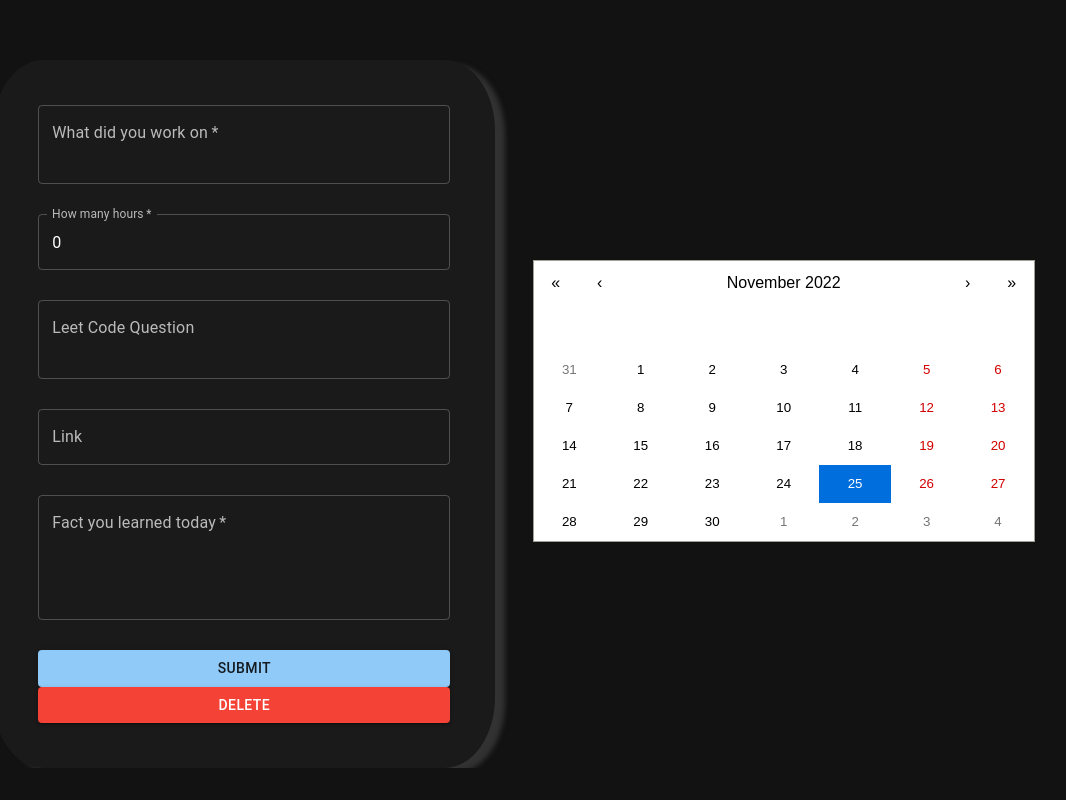
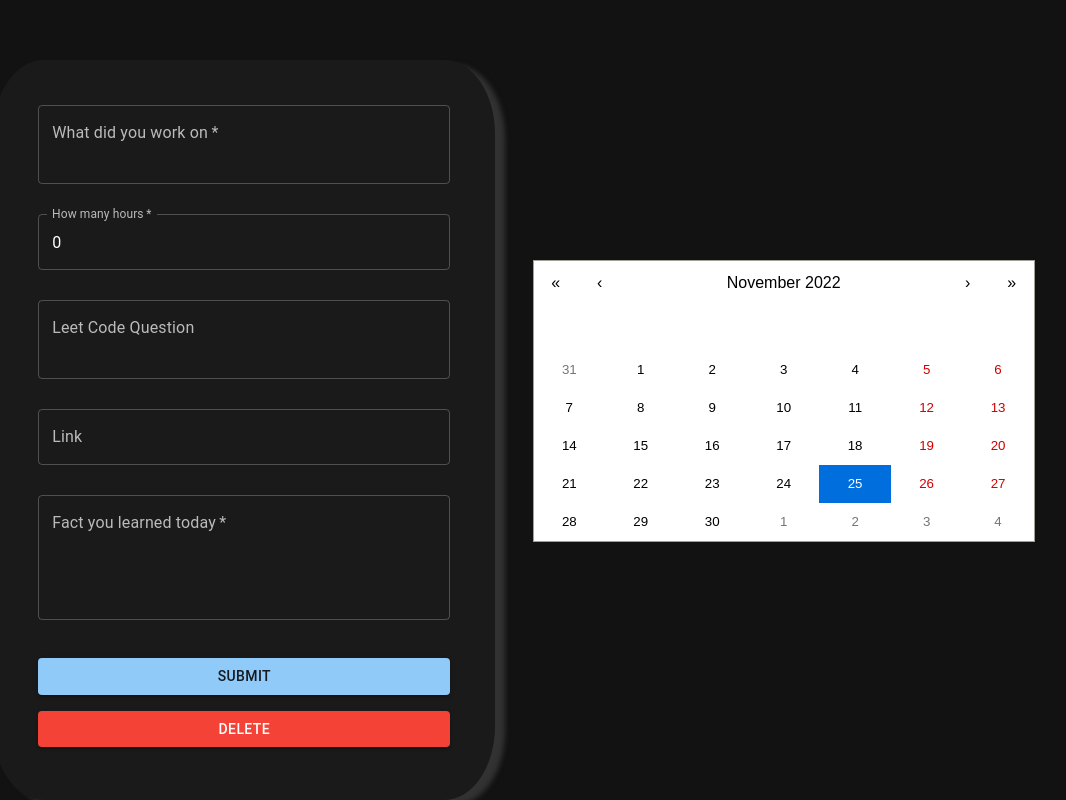
Before and after one commit to anmedina-dev/Calender-Web-App, a Next.js app: page / in a window 1280 px wide. Shown: the part 282-1082 px from the top of the page, without its empty margins (126-1192 px from the left). Before the commit the page ends 1050 px from the top, so only its background shows below. Built offline with nearby package versions, Linux system fonts and the light colour scheme; no server answers; the database is empty; sample sign-in values are in the browser's storage.

Commit message:
update form button group css

```diff
--- a/styles/index.module.css
+++ b/styles/index.module.css
@@ -80,6 +80,6 @@
     flex-wrap: wrap;
 }
 .button_group>*{
-    margin: 8px 0;
+    margin: 8px 0 !important;
     width: 100%;
 }
```
